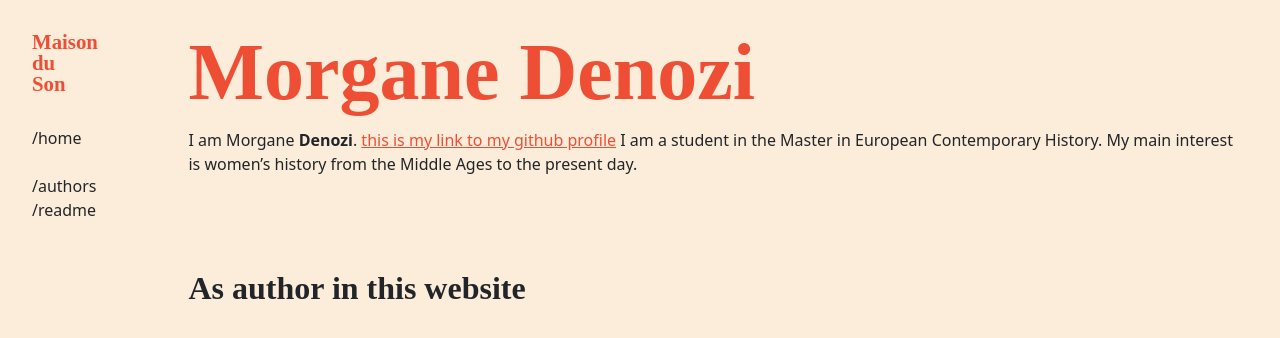
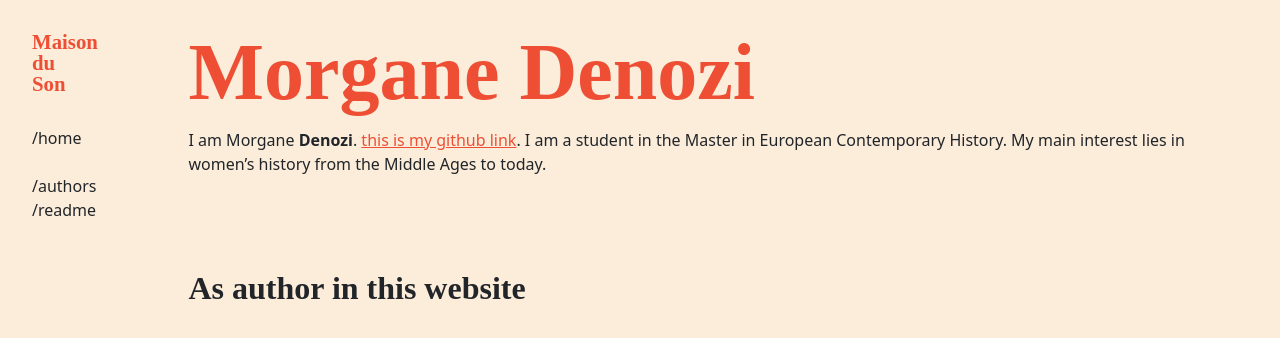
Before and after one commit to C2DH/maison-du-son, a Jekyll site: the page built from _people/morgane-denozi.md, in a window 1280 px wide. Shown: the top 338 px of the page. Built offline with Jekyll 4.4.1, drawn with Linux system fonts in a browser that asks for light colours; some web fonts are replaced.

Commit message:
Update morgane-denozi.md

```diff
--- a/_people/morgane-denozi.md
+++ b/_people/morgane-denozi.md
@@ -2,5 +2,5 @@
 title: Morgane Denozi
 ---
 
-I am Morgane **Denozi**. [this is my link to my github profile](https://github.com/MoDzi0907)
-I am a student in the Master in European Contemporary History. My main interest is women's history from the Middle Ages to the present day.
+I am Morgane **Denozi**. [this is my github link](https://github.com/MoDzi0907).
+I am a student in the Master in European Contemporary History. My main interest lies in women's history from the Middle Ages to today.
```
